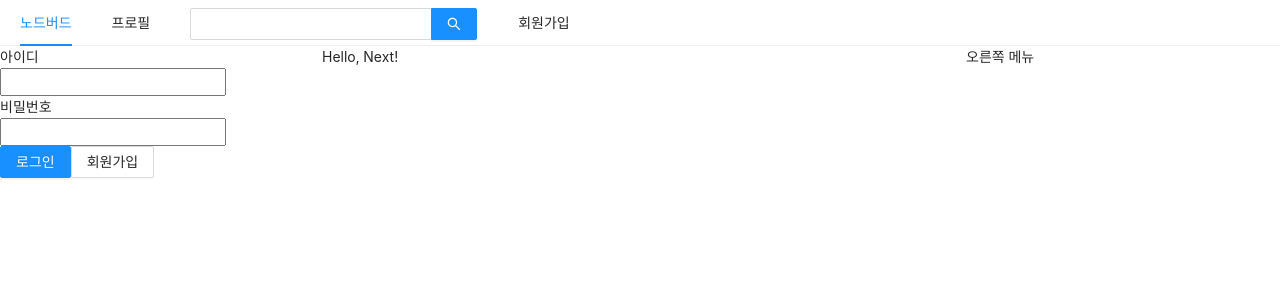
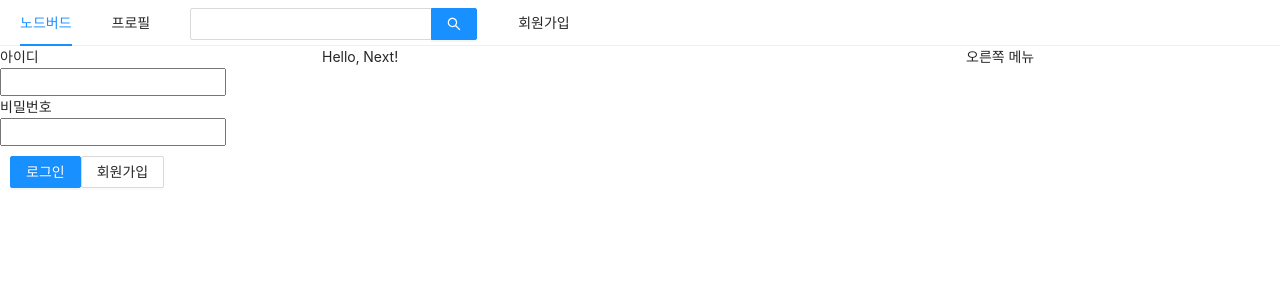
Before and after one commit to in-ch/react_nodebird, a Next.js app in the folder prepare/front/: page / in a window 1280 px wide. Shown: the top 300 px of the page. Built offline with nearby package versions, Linux system fonts and the light colour scheme.

Commit message:
2-5 리랜더링 이해하기

```diff
--- a/prepare/front/components/LoginForm.js
+++ b/prepare/front/components/LoginForm.js
@@ -1,6 +1,11 @@
 import React, { useState, useCallback } from 'react';
 import { Button} from 'antd';
 import Link from 'next/link';
+import styled from 'styled-components';
+
+const ButtonWrapper = styled.div `
+    margin-top: 10px;margin-left:10px;
+`
 
 const LoginFrom = () => {
     const [id, setId] = useState('');
@@ -26,10 +31,10 @@ const LoginFrom = () => {
                 <br />
                 <input name="user-password" value={password} onChange={onChangePassword} required />
             </div>
-            <div>
+            <ButtonWrapper>
                 <Button type="primary" htmlType="submit" loading={false}>로그인</Button>
                 <Link href="/signup"><a><Button>회원가입</Button></a></Link>
-            </div>
+            </ButtonWrapper>
         </form>
     );
 }
```
Also changed, not shown: 1 other file (tests, documents, lock files or other folders).
